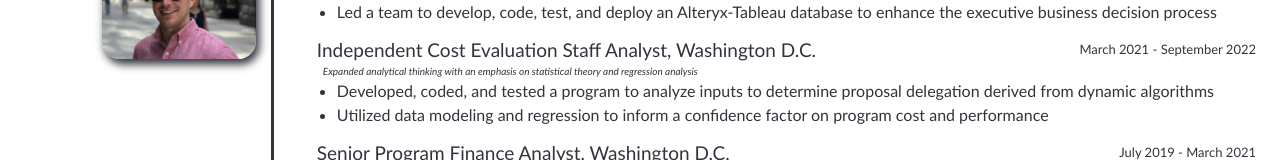
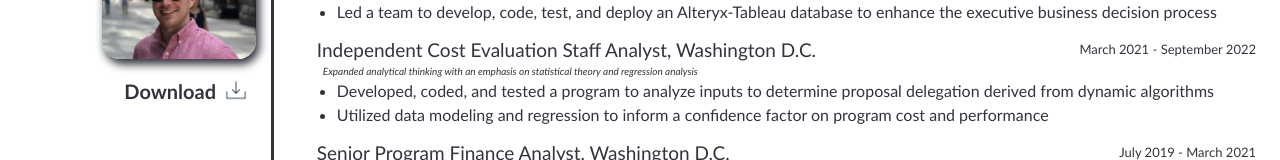
Before and after one commit to lutz143/lutz143-efolio, a React (Create React App) app in the folder efolio-app/: page / in a window 1280 px wide. Shown: the part 540-700 px from the top of the page. Built offline with nearby package versions, Linux system fonts and the light colour scheme.

Commit message:
added download link and pdf Resume

```diff
--- a/efolio-app/src/App.css
+++ b/efolio-app/src/App.css
@@ -247,6 +247,29 @@
 /* Resume styling */
 /* ===================================================================================================================================== */
 
+#download {
+  font-size: 20px;
+  display: flex;
+  flex: 0;
+  flex-direction: row;
+  justify-content: right;
+}
+
+#download-hyperlink {
+  text-decoration: none;
+  color: var(--dark-gray);
+}
+
+#download-text {
+  display: flex;
+  flex: 0;
+  padding-top: 9px;
+}
+
+.download-button {
+  width: 40px;
+}
+
 .resume-section-content {
   padding-right: 24px;
   padding-top: 12px;
@@ -381,6 +404,10 @@
 /* Media query styling */
 /* ===================================================================================================================================== */
 @media screen and (max-width: 970px) {
+  #download {
+    justify-content: start;
+  }
+
   header {
     display: flex;
     position: relative;
@@ -459,8 +486,6 @@
 }
 
 @media screen and (max-width: 750px) {
-
-
   header nav{
     font-size: 65%;
   }
--- a/efolio-app/src/components/Resume.js
+++ b/efolio-app/src/components/Resume.js
@@ -1,5 +1,7 @@
 import React from "react";
 import ProfilePic from './images/Josh Lutz_DC.jpg'
+import DownloadButton from './images/DownloadButton.png'
+import ResumeDownload from './docs/Josh Lutz 2023 Resume.pdf'
 
 const frontEnd = ['HTML', 'CSS', 'ETC.']
 const backEnd = ['MySQL', 'SQL', 'NoSQL']
@@ -10,6 +12,12 @@
     <div className="main-section" id="resume">
       <h2>Resum&#233;<br></br>
         <img className="about-me-img" src={ProfilePic} alt="User Image of the Portfolio"/>
+        <a href={ResumeDownload} download id="download-hyperlink">
+          <div id="download">
+            <div id="download-text">Download</div>
+              <img className="download-button" src={DownloadButton}/>
+          </div>
+        </a>
       </h2>
         <div class="resume-section" id="experience">
           <div class="resume-section-content">
```
Also changed, not shown: efolio-app/src/components/images/DownloadButton.png (added), 1 other file (tests, documents, lock files or other folders).
